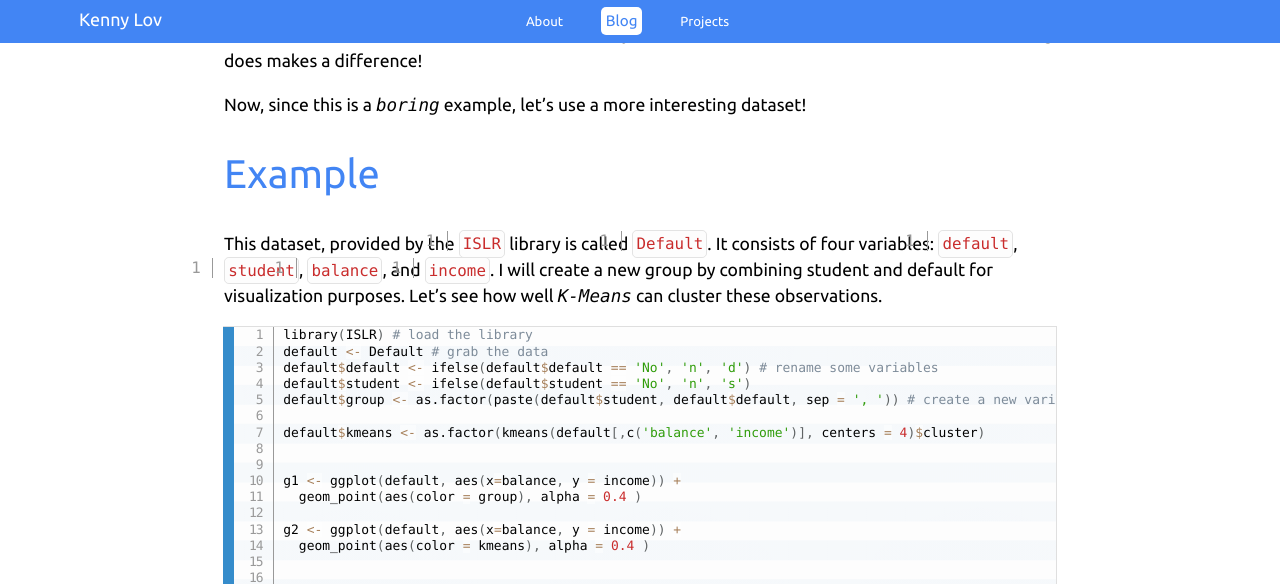
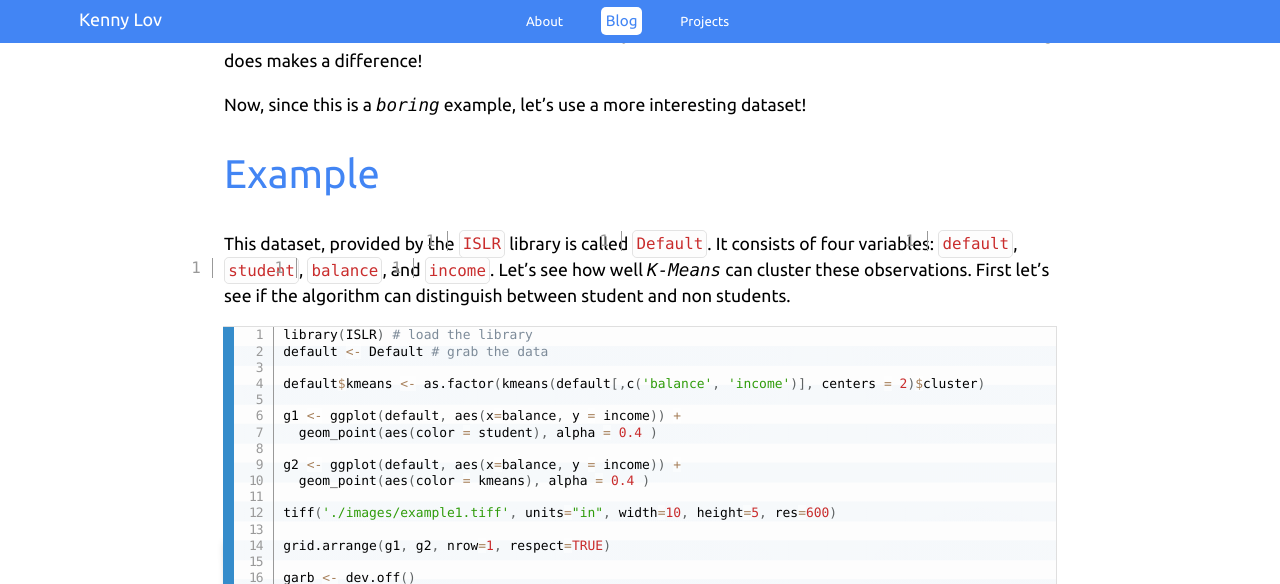
Before and after one commit to clfkenny/clfkenny.github.io, a Jekyll site: the page built from projects/kmeans_intro/index.md, in a window 1280 px wide and 1400 px high, scrolled down 10008 px. Shown: the top 584 px of the window. Built offline with Jekyll 4.4.1, drawn with Linux system fonts in a browser that asks for light colours; some web fonts are replaced; formulas are drawn with MathJax 3; our own code applies the rules of GitHub Pages for plain Markdown files; some of the changed text lies outside the part shown; grey boxes are pictures that could not be loaded.

Commit message:
editing kmeans

````diff
--- a/projects/kmeans_intro/index.md
+++ b/projects/kmeans_intro/index.md
@@ -745,13 +745,42 @@ dataset\!
 
 This dataset, provided by the `ISLR` library is called `Default`. It
 consists of four variables: `default`, `student`, `balance`, and
-`income`. I will create a new group by combining student and default for
-visualization purposes. Let’s see how well *K-Means* can cluster these
-observations.
+`income`. Let’s see how well *K-Means* can cluster these observations.
+First let’s see if the algorithm can distinguish between student and non
+students.
 
 ``` r
 library(ISLR) # load the library
 default <- Default # grab the data
+
+default$kmeans <- as.factor(kmeans(default[,c('balance', 'income')], centers = 2)$cluster)
+
+g1 <- ggplot(default, aes(x=balance, y = income)) +
+  geom_point(aes(color = student), alpha = 0.4 )
+
+g2 <- ggplot(default, aes(x=balance, y = income)) +
+  geom_point(aes(color = kmeans), alpha = 0.4 )
+
+tiff('./images/example1.tiff', units="in", width=10, height=5, res=600)
+
+grid.arrange(g1, g2, nrow=1, respect=TRUE)
+
+garb <- dev.off()
+```
+
+![](./images/example1.png)
+
+Looks like it does a fairly decent job distinguishing between students
+and non students. It sees that there’s a group that has a lower income
+(student) and another group that has a higher income (non students).
+<br>
+
+Now let’s see if the algorithm can distinguish between students who
+default, students who don’t default, non students who default, and non
+students who don’t
+default.
+
+``` r
 default$default <- ifelse(default$default == 'No', 'n', 'd') # rename some variables
 default$student <- ifelse(default$student == 'No', 'n', 's')
 default$group <- as.factor(paste(default$student, default$default, sep = ', ')) # create a new variable group
@@ -766,14 +795,14 @@ g2 <- ggplot(default, aes(x=balance, y = income)) +
   geom_point(aes(color = kmeans), alpha = 0.4 )
 
 
-tiff('./images/example1.tiff', units="in", width=10, height=5, res=600)
+tiff('./images/example2.tiff', units="in", width=10, height=5, res=600)
 
 grid.arrange(g1, g2, nrow=1, respect=TRUE)
 
 garb <- dev.off()
 ```
 
-![](./images/example1.png)
+![](./images/example2.png)
 
 Looking at this plot, we can definitely see the general location of some
 groups. We see that in general people tend to default when their balance
@@ -786,8 +815,11 @@ default_scaled <- default
 default_scaled[, c('balance', 'income')] <- scale(default[,c('balance', 'income')])
 
 default_scaled$kmeans <- as.factor(kmeans(default_scaled[,c('balance', 'income')], centers = 4, nstart = 100)$cluster)
+```
 
+    ## Warning: Quick-TRANSfer stage steps exceeded maximum (= 500000)
 
+``` r
 g2 <- ggplot(default_scaled, aes(x=balance, y = income)) +
   geom_point(aes(color = kmeans), alpha = 0.4 )
 
@@ -799,7 +831,7 @@ grid.arrange(g1, g2, nrow=1, respect=TRUE)
 garb <- dev.off()
 ```
 
-![](./images/example2.png)
+![](./images/example3.png)
 
 Goes to show how important scaling is. Looks better than before,
 however, it still doesn’t look right. I didn’t expect this at all but
@@ -830,7 +862,7 @@ default_scaled_over$kmeans <- as.factor(kmeans(default_scaled_over[,c('balance',
 
 
 g2 <- ggplot(default_scaled_over, aes(x=balance, y = income)) +
-  geom_point(aes(color = kmeans), alpha = 0.1 )
+  geom_point(aes(color = kmeans), alpha = 0.5)
 
 tiff('./images/example3.tiff', units="in", width=10, height=5, res=600)
 
@@ -839,4 +871,8 @@ grid.arrange(g1, g2, nrow=1, respect=TRUE)
 garb <- dev.off()
 ```
 
-![](./images/example3.png)
+![](./images/example4.png)
+
+Well, it looks like the cluster centers have shifted a bit but these
+groups, based on these features, may not be distinguishable by the
+algorithm.
````
Also changed, not shown: projects/kmeans_intro/kmeans_intro.Rmd (+34 -6 lines), projects/kmeans_intro/images/plot1.png, projects/kmeans_intro/images/plot2.png, projects/kmeans_intro/images/plot3.png, projects/kmeans_intro/images/scaling.png, projects/kmeans_intro/images/scree.png.
